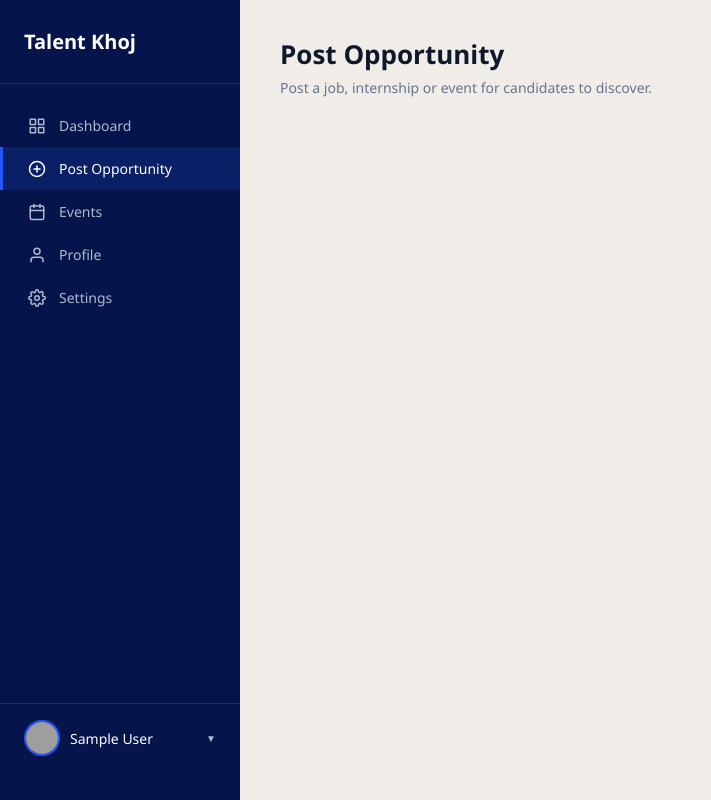
After one commit to tejashexe-spec/Talentkhoj, a Flask app: page /dashboard/post-opportunity in a window 1280 px wide. The commit adds this page. Shown: the whole page, without its empty margins (0-711 px from the left). Run offline with Flask 3, Linux system fonts and the light colour scheme; the visitor is signed in with stand-in values (Sample User, id 1); grey boxes are pictures that could not be loaded.

Commit message:
separate dashboard for individual/company

```diff
--- a/my_first_flask/app.py
+++ b/my_first_flask/app.py
@@ -447,6 +447,38 @@ def profile():
     )
 
 
+# ─── PUBLIC PROFILES ─────────────────────────────────────────────────────────
+
+@app.route("/user/<int:user_id>")
+def user_profile(user_id):
+    conn = get_db()
+    with conn.cursor() as cursor:
+        cursor.execute(
+            "SELECT id, full_name, avatar, bio, location, skills, cv_path FROM users WHERE id = %s AND account_type = 'individual'",
+            (user_id,)
+        )
+        user = cursor.fetchone()
+    if not user:
+        flash("User not found.", "error")
+        return redirect(url_for("home"))
+    return render_template("user_profile.html", user=user)
+
+
+@app.route("/company/<int:user_id>")
+def company_profile(user_id):
+    conn = get_db()
+    with conn.cursor() as cursor:
+        cursor.execute(
+            "SELECT c.*, u.id as user_id FROM companies c JOIN users u ON c.user_id = u.id WHERE c.user_id = %s",
+            (user_id,)
+        )
+        company = cursor.fetchone()
+    if not company:
+        flash("Company not found.", "error")
+        return redirect(url_for("home"))
+    return render_template("company_profile.html", company=company)
+
+
 # ─── STATIC PAGES ────────────────────────────────────────────────────────────
 
 @app.route("/about")
@@ -500,6 +532,20 @@ def dashboard_inbox():
 @login_required
 def dashboard_settings():
     return render_template("dashboard_settings.html")
+
+
+@app.route("/dashboard/events")
+@login_required
+def dashboard_events():
+    return render_template("dashboard_events.html")
+
+
+@app.route("/dashboard/post-opportunity")
+@login_required
+def dashboard_post_opportunity():
+    if session.get("account_type") != "company":
+        return redirect(url_for("dashboard"))
+    return render_template("dashboard_post_opportunity.html")
 
 
 # ── Google OAuth ──────────────────────────────────────────────────────────────
--- a/my_first_flask/templates/dashboard_base.html
+++ b/my_first_flask/templates/dashboard_base.html
@@ -17,6 +17,8 @@
         <a class="sidebar-logo" href="/">Talent Khoj</a>
 
         <nav class="sidebar-nav">
+
+            <!-- Dashboard — both -->
             <a href="/dashboard" class="sidebar-item {% if active == 'dashboard' %}active{% endif %}">
                 <span class="sidebar-icon">
                     <svg width="18" height="18" viewBox="0 0 24 24" fill="none" stroke="currentColor" stroke-width="2" stroke-linecap="round" stroke-linejoin="round">
@@ -26,6 +28,53 @@
                 </span>
                 Dashboard
             </a>
+
+            {% if session.get('account_type') == 'company' %}
+
+            <!-- COMPANY SIDEBAR -->
+            <a href="/dashboard/post-opportunity" class="sidebar-item {% if active == 'post' %}active{% endif %}">
+                <span class="sidebar-icon">
+                    <svg width="18" height="18" viewBox="0 0 24 24" fill="none" stroke="currentColor" stroke-width="2" stroke-linecap="round" stroke-linejoin="round">
+                        <circle cx="12" cy="12" r="10"/>
+                        <line x1="12" y1="8" x2="12" y2="16"/>
+                        <line x1="8" y1="12" x2="16" y2="12"/>
+                    </svg>
+                </span>
+                Post Opportunity
+            </a>
+            <a href="/dashboard/events" class="sidebar-item {% if active == 'events' %}active{% endif %}">
+                <span class="sidebar-icon">
+                    <svg width="18" height="18" viewBox="0 0 24 24" fill="none" stroke="currentColor" stroke-width="2" stroke-linecap="round" stroke-linejoin="round">
+                        <rect x="3" y="4" width="18" height="18" rx="2" ry="2"/>
+                        <line x1="16" y1="2" x2="16" y2="6"/>
+                        <line x1="8" y1="2" x2="8" y2="6"/>
+                        <line x1="3" y1="10" x2="21" y2="10"/>
+                    </svg>
+                </span>
+                Events
+            </a>
+            <a href="/profile" class="sidebar-item {% if active == 'profile' %}active{% endif %}">
+                <span class="sidebar-icon">
+                    <svg width="18" height="18" viewBox="0 0 24 24" fill="none" stroke="currentColor" stroke-width="2" stroke-linecap="round" stroke-linejoin="round">
+                        <path d="M20 21v-2a4 4 0 0 0-4-4H8a4 4 0 0 0-4 4v2"/>
+                        <circle cx="12" cy="7" r="4"/>
+                    </svg>
+                </span>
+                Profile
+            </a>
+            <a href="/dashboard/settings" class="sidebar-item {% if active == 'settings' %}active{% endif %}">
+                <span class="sidebar-icon">
+                    <svg width="18" height="18" viewBox="0 0 24 24" fill="none" stroke="currentColor" stroke-width="2" stroke-linecap="round" stroke-linejoin="round">
+                        <circle cx="12" cy="12" r="3"/>
+                        <path d="M19.4 15a1.65 1.65 0 0 0 .33 1.82l.06.06a2 2 0 0 1-2.83 2.83l-.06-.06a1.65 1.65 0 0 0-1.82-.33 1.65 1.65 0 0 0-1 1.51V21a2 2 0 0 1-4 0v-.09A1.65 1.65 0 0 0 9 19.4a1.65 1.65 0 0 0-1.82.33l-.06.06a2 2 0 0 1-2.83-2.83l.06-.06A1.65 1.65 0 0 0 4.68 15a1.65 1.65 0 0 0-1.51-1H3a2 2 0 0 1 0-4h.09A1.65 1.65 0 0 0 4.6 9a1.65 1.65 0 0 0-.33-1.82l-.06-.06a2 2 0 0 1 2.83-2.83l.06.06A1.65 1.65 0 0 0 9 4.68a1.65 1.65 0 0 0 1-1.51V3a2 2 0 0 1 4 0v.09a1.65 1.65 0 0 0 1 1.51 1.65 1.65 0 0 0 1.82-.33l.06-.06a2 2 0 0 1 2.83 2.83l-.06.06A1.65 1.65 0 0 0 19.4 9a1.65 1.65 0 0 0 1.51 1H21a2 2 0 0 1 0 4h-.09a1.65 1.65 0 0 0-1.51 1z"/>
+                    </svg>
+                </span>
+                Settings
+            </a>
+
+            {% else %}
+
+            <!-- INDIVIDUAL SIDEBAR -->
             <a href="/dashboard/search" class="sidebar-item {% if active == 'search' %}active{% endif %}">
                 <span class="sidebar-icon">
                     <svg width="18" height="18" viewBox="0 0 24 24" fill="none" stroke="currentColor" stroke-width="2" stroke-linecap="round" stroke-linejoin="round">
@@ -46,6 +95,17 @@
                 </span>
                 CV Builder
             </a>
+            <a href="/dashboard/events" class="sidebar-item {% if active == 'events' %}active{% endif %}">
+                <span class="sidebar-icon">
+                    <svg width="18" height="18" viewBox="0 0 24 24" fill="none" stroke="currentColor" stroke-width="2" stroke-linecap="round" stroke-linejoin="round">
+                        <rect x="3" y="4" width="18" height="18" rx="2" ry="2"/>
+                        <line x1="16" y1="2" x2="16" y2="6"/>
+                        <line x1="8" y1="2" x2="8" y2="6"/>
+                        <line x1="3" y1="10" x2="21" y2="10"/>
+                    </svg>
+                </span>
+                Events
+            </a>
             <a href="/profile" class="sidebar-item {% if active == 'profile' %}active{% endif %}">
                 <span class="sidebar-icon">
                     <svg width="18" height="18" viewBox="0 0 24 24" fill="none" stroke="currentColor" stroke-width="2" stroke-linecap="round" stroke-linejoin="round">
@@ -64,6 +124,9 @@
                 </span>
                 Settings
             </a>
+
+            {% endif %}
+
         </nav>
 
         <div class="sidebar-profile">
--- /dev/null
+++ b/my_first_flask/templates/dashboard_post_opportunity.html
@@ -0,0 +1,9 @@
+{% extends "dashboard_base.html" %}
+{% set active = "post" %}
+{% block title %}Post Opportunity | Talent Khoj{% endblock %}
+{% block content %}
+<div class="dashboard-header">
+    <h1>Post Opportunity</h1>
+    <p>Post a job, internship or event for candidates to discover.</p>
+</div>
+{% endblock %}
```
Also changed, not shown: my_first_flask/templates/company_profile.html (added, +70 -0 lines), my_first_flask/templates/dashboard_events.html (added, +9 -0 lines), my_first_flask/templates/user_profile.html (added, +57 -0 lines).
